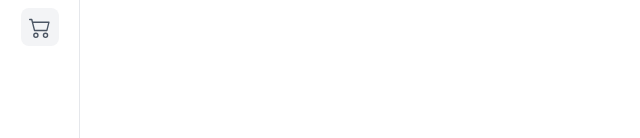
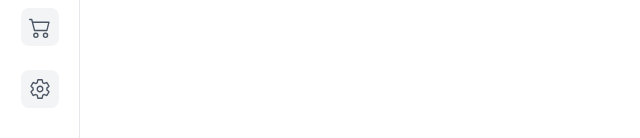
Before and after one commit to Sandun-Induranga/Next.js-POS, a Next.js app: page / in a window 1280 px wide. Shown: the part 242-380 px from the top of the page, without its empty margins (0-640 px from the left). Built offline with nearby package versions, Linux system fonts and the light colour scheme.

Commit message:
Added Settings Icon

```diff
--- a/components/SlideBar.jsx
+++ b/components/SlideBar.jsx
@@ -5,6 +5,7 @@ import { FiSlack } from "react-icons/fi";
 import { BiUser } from "react-icons/bi";
 import { HiOutlineShoppingBag } from "react-icons/hi";
 import { BsCart2 } from "react-icons/bs";
+import { IoSettingsOutline } from "react-icons/io5";
 
 const SlideBar = () => {
   return (
@@ -34,6 +35,13 @@ const SlideBar = () => {
       >
         <BsCart2 size={22} />
       </Link>
+
+      <Link
+        href="/customers"
+        className="p-2 bg-gray-100 rounded-lg text-gray-600 hover:bg-gray-200"
+      >
+        <IoSettingsOutline size={22} />
+      </Link>
     </section>
   );
 };
```
